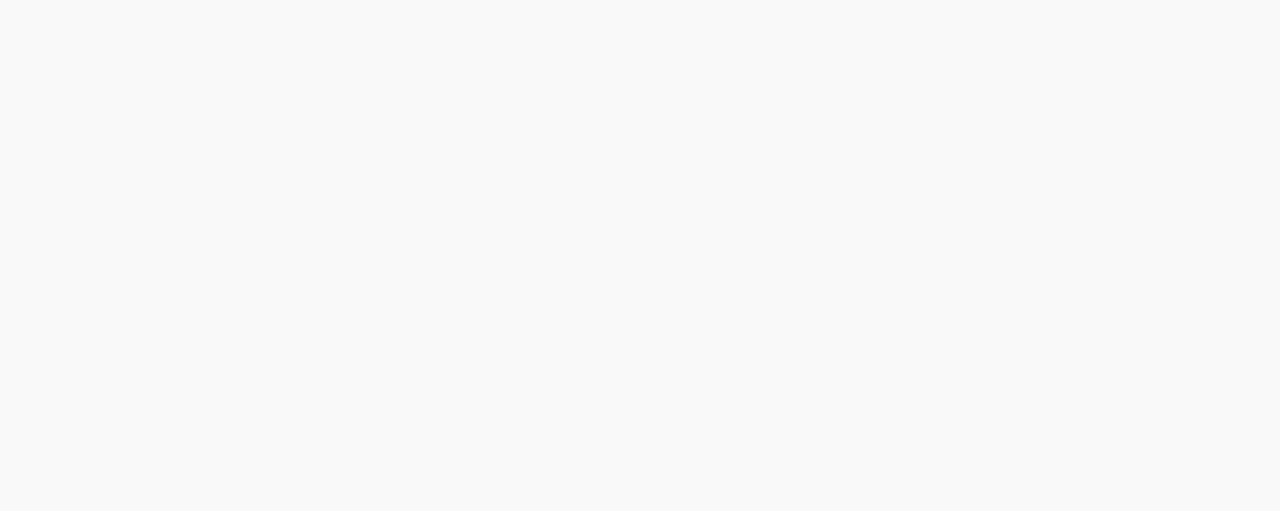
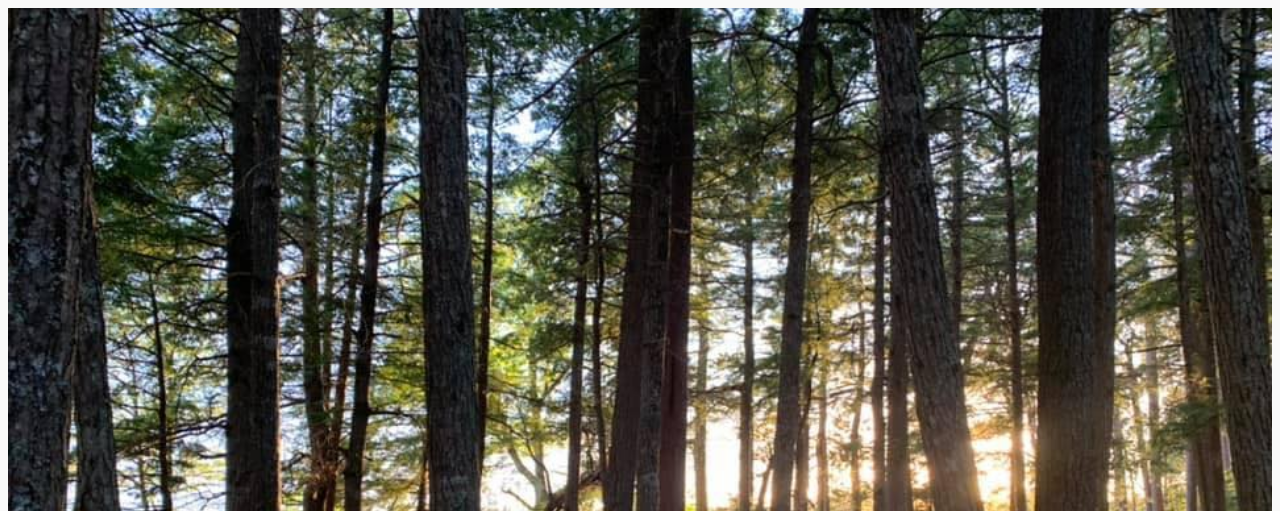
Before and after one commit to ndavies93/WeddingWebsite, a plain HTML site: page index.html in a window 1280 px wide. Shown: the top 511 px of the page. Drawn offline with Linux system fonts and the light colour scheme.

Commit message:
Update styles.css

```diff
--- a/css/styles.css
+++ b/css/styles.css
@@ -75,7 +75,7 @@ font-size: 1.6em;
 }
 
 .topBar {
-  background-image: url("../../WhynotGetMarried/images/coverPhoto.jpg");
+  background-image: url("../images/coverPhoto.jpg");
   background-position: center center;
   background-repeat: no-repeat;
   background-size: cover;
```
